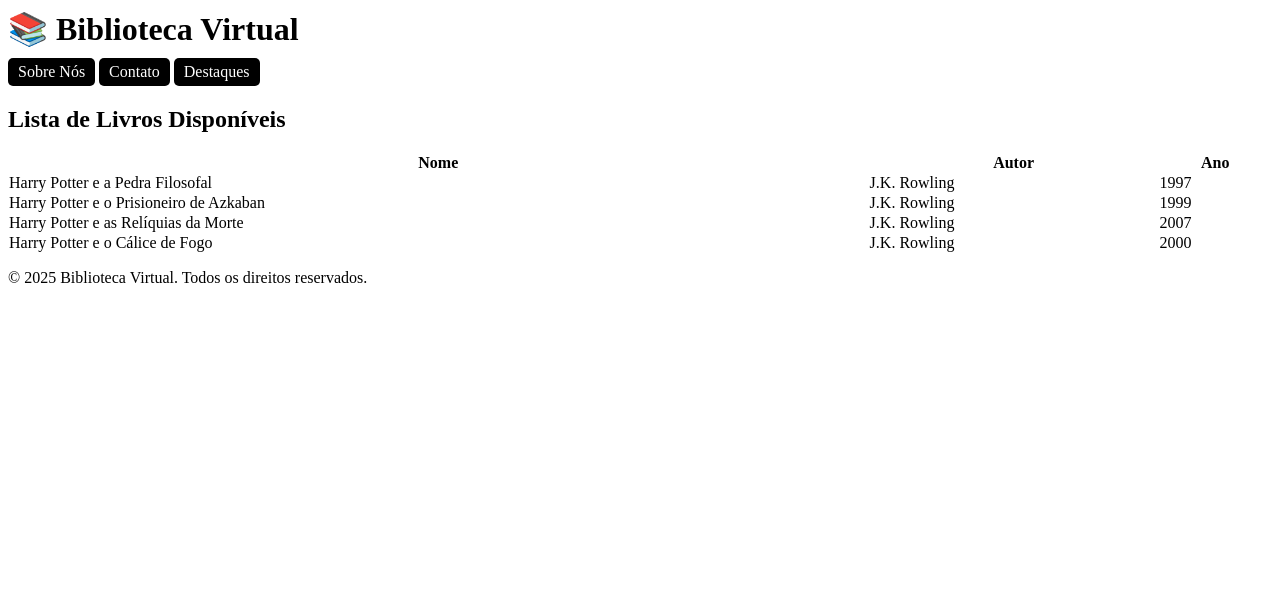
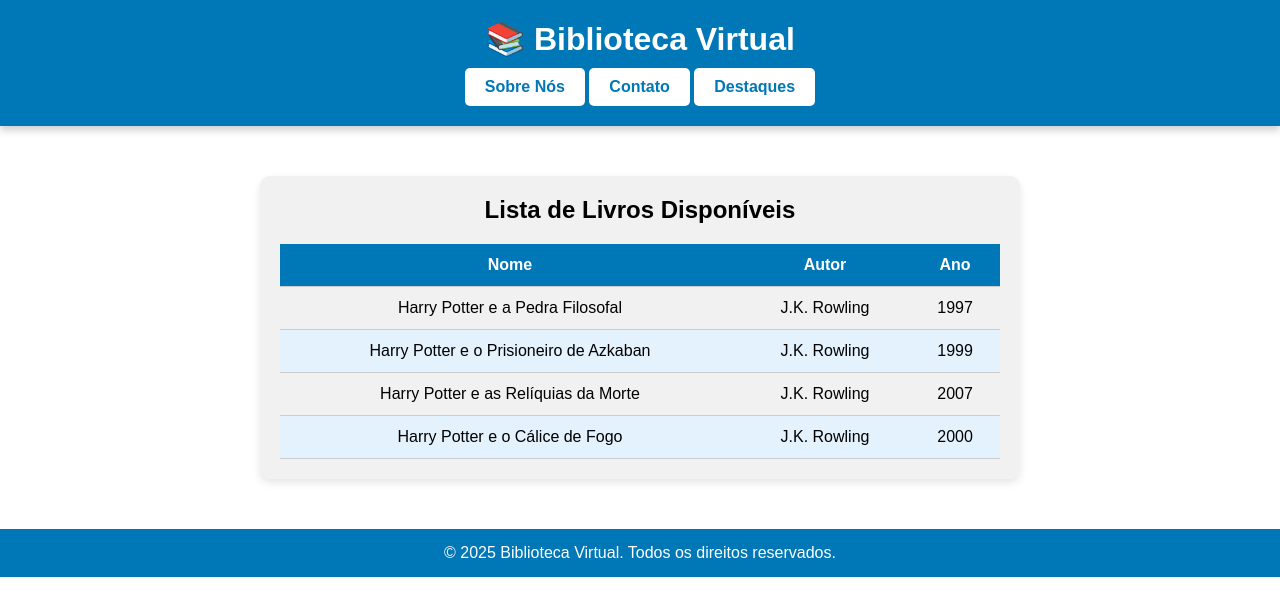
Before and after one commit to nwtecx/ATIVIDADE-WEB-1, a plain HTML site: page Atividade/questão 3/Biblioteca.html in a window 1280 px wide. Drawn offline with Linux system fonts and the light colour scheme.

Commit message:
Update.css

```diff
--- a/Atividade/questão 3/Biblioteca.css
+++ b/Atividade/questão 3/Biblioteca.css
@@ -1,54 +1,77 @@
-a {
-    color: gray;
-    display: block;
-    width: max-content;
-    margin: auto;
-    text-decoration: none; /* Evita sublinhado padrão */
+* {
+    margin: 0;
+    padding: 0;
+    box-sizing: border-box;
+    font-family: Arial, sans-serif;
 }
 
-.botao {
+.header {
+    background-color: #0077b6;
+    color: white;
+    text-align: center;
+    padding: 20px;
+    box-shadow: 0px 4px 8px rgba(0, 0, 0, 0.2);
+}
+
+.nav-menu {
+    margin-top: 10px;
+}
+
+.nav-menu .botao {
     display: inline-block;
-    padding: 5px 10px; /* Ajuste para um melhor espaçamento */
-    background-color: black;
-    color: white;
+    padding: 10px 20px;
+    background-color: white;
+    color: #0077b6;
     text-decoration: none;
     border-radius: 5px;
-    transition: background-color 0.3s ease; /* Suaviza a transição */
+    font-weight: bold;
+    transition: 0.3s;
 }
 
-.botao:hover {
-    background-color: gray;
+.nav-menu .botao:hover {
+    background-color: #023e8a;
+    color: white;
 }
 
-.ptc, .ptc2 {
-    background-color: lightblue;
-    width: 100%;
+.content {
+    max-width: 800px;
+    margin: 30px auto;
     padding: 20px;
-}
-
-.ptc {
-    height: 110px;
-}
-
-.ptc2 {
-    height: 400px;
-}
-
-.container {
     text-align: center;
 }
 
-h1 {
-    color: black;
-    text-align: justify;
-    margin: 10px 0; /* Evita colagem com outros elementos */
+.livros {
+    background-color: #f1f1f1;
+    padding: 20px;
+    border-radius: 10px;
+    box-shadow: 0px 4px 8px rgba(0, 0, 0, 0.1);
 }
 
 table {
     width: 100%;
     border-collapse: collapse;
+    margin-top: 20px;
 }
 
-.tr2 {
-    background-color: darkgrey;
+th, td {
+    padding: 12px;
+    text-align: center;
+    border-bottom: 1px solid #ccc;
 }
+
+th {
+    background-color: #0077b6;
+    color: white;
+}
+
+tr:nth-child(even) {
+    background-color: #e3f2fd;
+}
+
+.footer {
+    text-align: center;
+    background-color: #0077b6;
+    color: white;
+    padding: 15px;
+    margin-top: 20px;
+}
```
